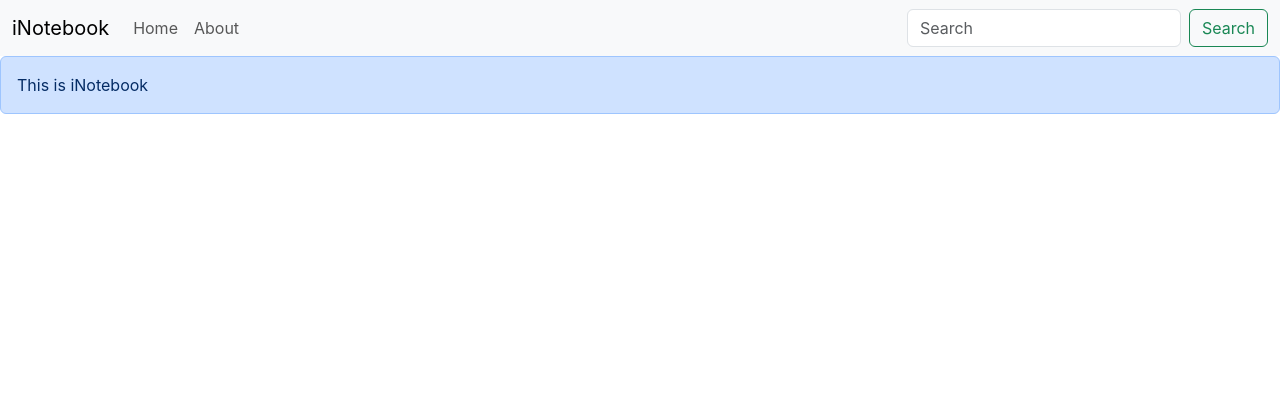
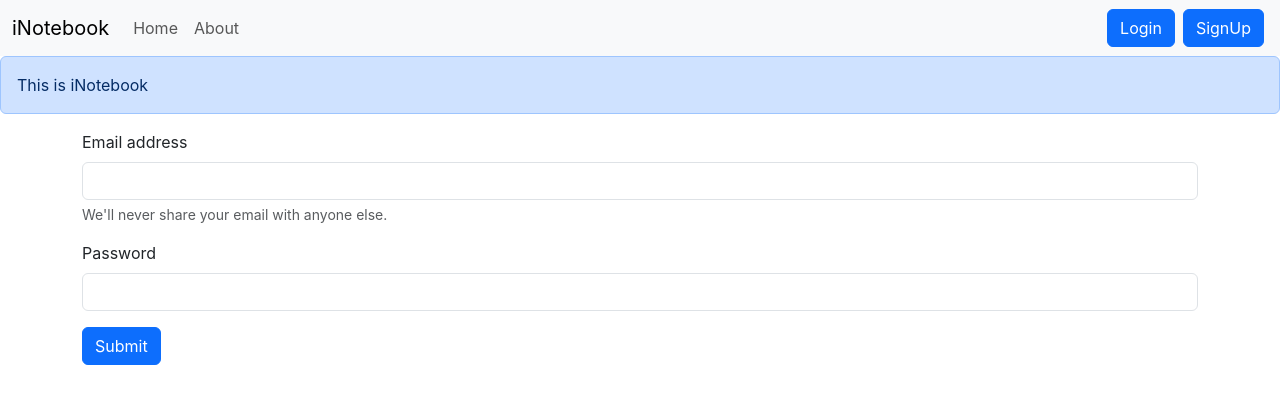
Before and after one commit to anirudddha/React-Notebook, a React (Create React App) app: page /login in a window 1280 px wide. Shown: the top 404 px of the page. Built offline with nearby package versions, Linux system fonts and the light colour scheme.

Commit message:
Adding SignIn

```diff
--- a/src/App.js
+++ b/src/App.js
@@ -9,6 +9,9 @@
 import About from './components/About';
 import NoteState from './context/notes/noteState';
 import Alert from './components/Alert';
+import Login from './components/Login';
+import Signup from './components/Signup';
+
 
 // import NoteState from './context/notes/Notestate';
 
@@ -21,10 +24,10 @@
           <Alert message = "This is iNotebook"/>
           <div className="container">
             <Routes>
-              <Route exact path="/" element={<Home />}>
-              </Route>
-              <Route exact path="/about" element={<About />} >
-              </Route>
+              <Route exact path="/" element={<Home />}></Route>
+              <Route exact path="/about" element={<About />} ></Route>
+              <Route exact path="/login" element={<Login/>} ></Route>
+              <Route exact path="/signup" element={<Signup/>} ></Route>
             </Routes>
           </div>
         </BrowserRouter>
--- /dev/null
+++ b/src/components/Login.js
@@ -0,0 +1,51 @@
+import React, { useState } from 'react'
+import { useNavigate } from 'react-router-dom';
+
+function Login() {
+
+    const [credentials,setCredentials] = useState({email: "",password:""})
+    let history = useNavigate();
+    const handleSubmit = async(e) => {
+        e.preventDefault();
+        const response = await fetch("http://localhost:5000/api/auth/login", {
+            method: "POST",
+
+            headers: {
+                "Content-Type": "application/json",
+            },
+            body: JSON.stringify({email:credentials.email,password:credentials.password}), // body data type must match "Content-Type" header
+
+        });
+        const json = await response.json();
+        console.log(json);
+        if(json.succes){
+            // save the auth toke and redirect
+            localStorage.setItem('token',json.authtoken);
+            history("/");
+        }
+        else{
+            alert("wrong")
+        }
+    }
+    const onChange=(e)=>{
+        setCredentials({...credentials,[e.target.name]: e.target.value});
+    }
+    return (
+        <div>
+            <form onSubmit={handleSubmit}>
+                <div className="mb-3">
+                    <label htmlFor="email" className="form-label">Email address</label>
+                    <input type="email" className="form-control" value={credentials.email} onChange={onChange} id="email" name="email" aria-describedby="emailHelp" />
+                    <div id="emailHelp" className="form-text">We'll never share your email with anyone else.</div>
+                </div>
+                <div className="mb-3">
+                    <label htmlFor="password" className="form-label">Password</label>
+                    <input type="password" className="form-control" value={credentials.password} onChange={onChange} id="password" name="password" />
+                </div>
+                <button type="submit" className="btn btn-primary" >Submit</button>
+            </form>
+        </div>
+    )
+}
+
+export default Login
--- a/src/components/Navbar.js
+++ b/src/components/Navbar.js
@@ -20,8 +20,8 @@
 
                     </ul>
                     <form className="d-flex" role="search">
-                        <input className="form-control me-2" type="search" placeholder="Search" aria-label="Search" />
-                        <button className="btn btn-outline-success" type="submit">Search</button>
+                        <Link className="btn btn-primary mx-1" to="/login" role="button">Login</Link>
+                        <Link className="btn btn-primary mx-1" to="/signup" role="button">SignUp</Link>
                     </form>
                 </div>
             </div>
--- /dev/null
+++ b/src/components/Signup.js
@@ -0,0 +1,11 @@
+import React from 'react'
+
+function Signup() {
+  return (
+    <div>
+
+    </div>
+  )
+}
+
+export default Signup
```
Also changed, not shown: 1 other file (tests, documents, lock files or other folders).
